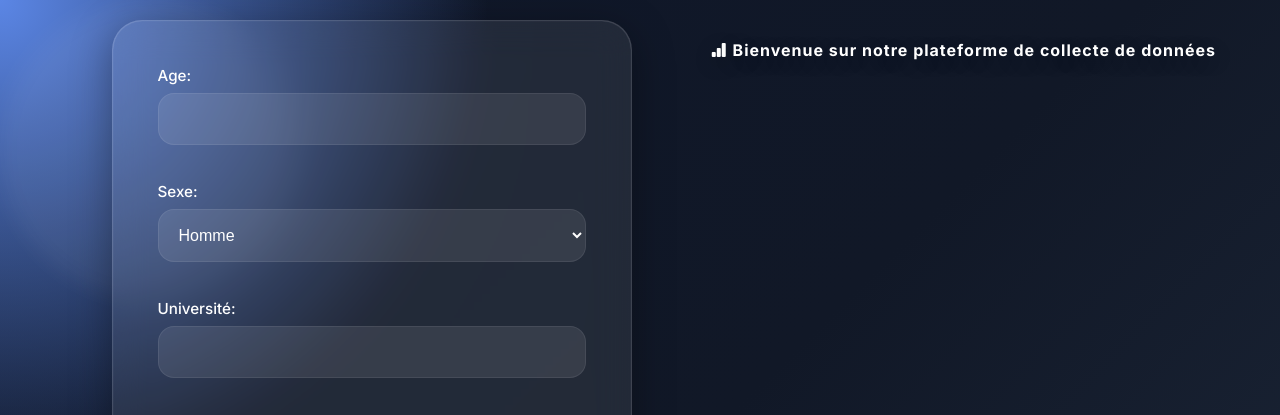
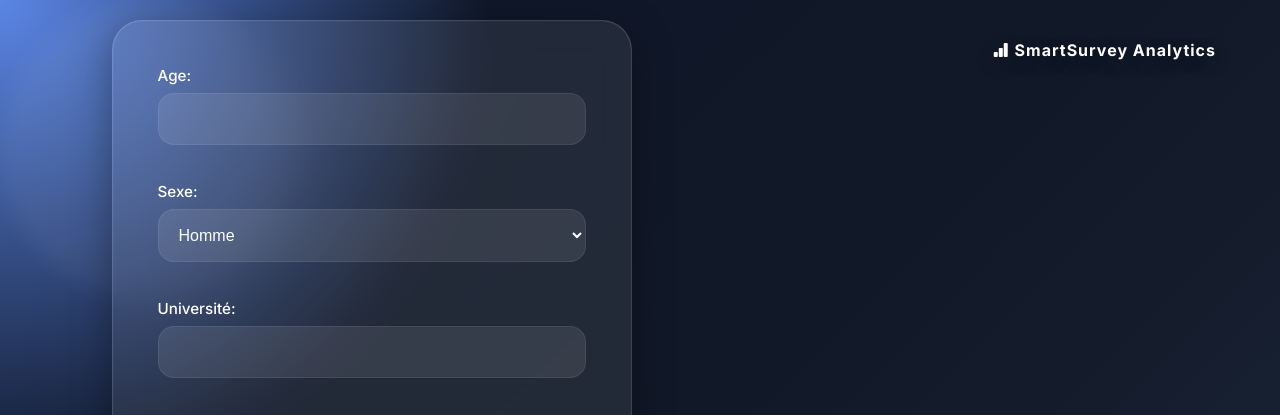
Before and after one commit to a97472865-pixel/App-Flask-collecte-donnees, a Flask app: page / in a window 1280 px wide. Shown: the top 415 px of the page. Run offline with Flask 3, Linux system fonts and the light colour scheme.

Commit message:
Update form.html

```diff
--- a/templates/form.html
+++ b/templates/form.html
@@ -237,7 +237,7 @@
 
 </head>
 <body>
-    <h2><i class="bi bi-bar-chart-fill"></i> Bienvenue sur notre plateforme de collecte de données</h2>
+    <h2><i class="bi bi-bar-chart-fill"></i> SmartSurvey Analytics</h2>
 
     <form action="/submit" method="post">
         Age: <input type="number" name="age"><br><br>
```
